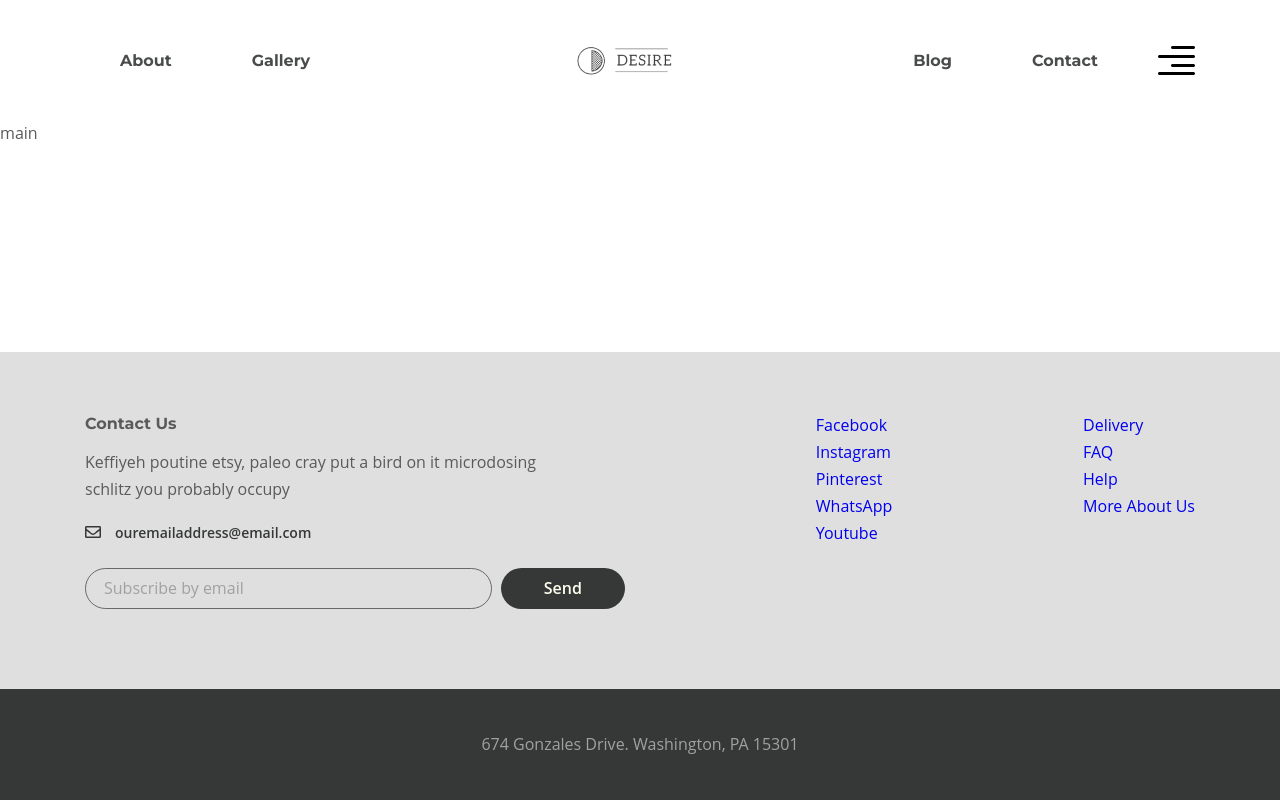
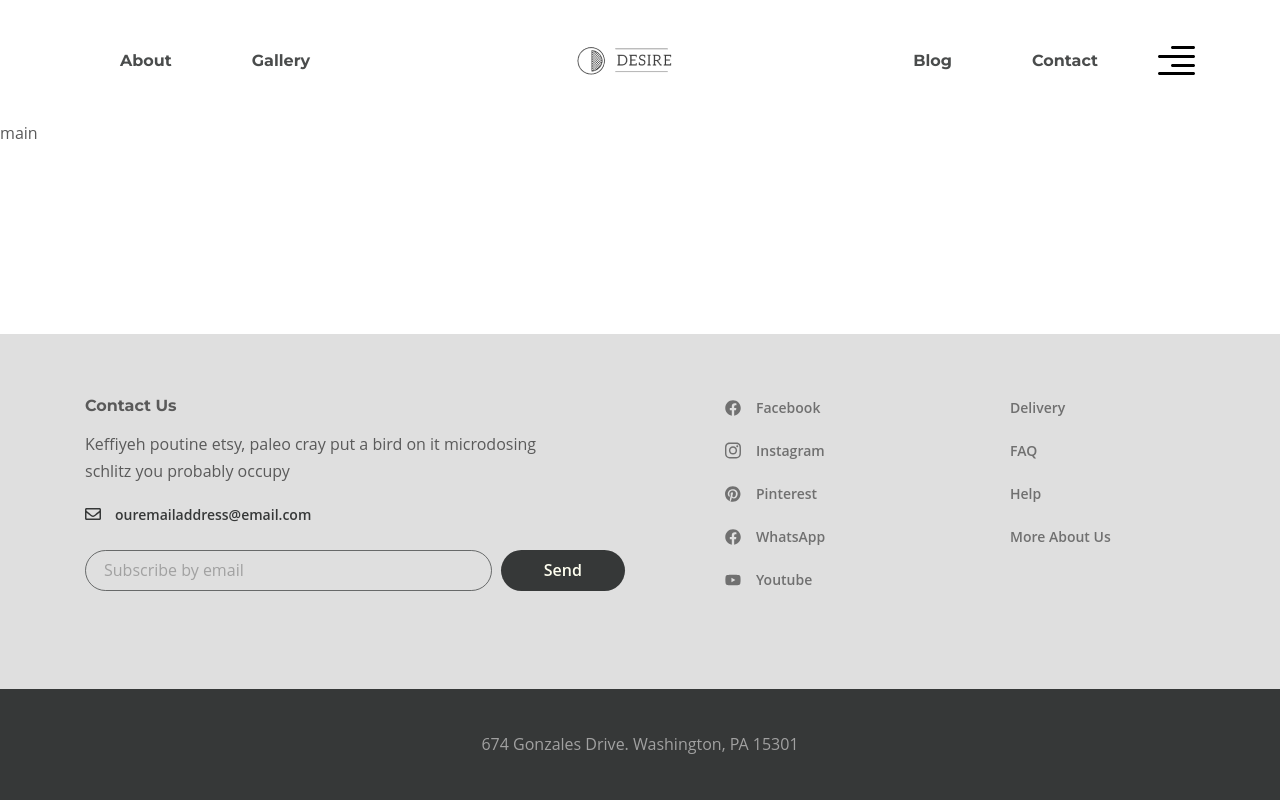
Before and after one commit to RomaShepida/desire, a plain HTML site: page index.html in a window 1280 px wide. Drawn offline with Linux system fonts and the light colour scheme.

Commit message:
section FOOTER done

```diff
--- a/index.html
+++ b/index.html
@@ -71,28 +71,34 @@
             </div>
             <ul class="footer__social">
               <li class="footer__social-item">
+
                 <a class="footer__social-link" href="#">
-                  Facebook
+                  <img class="footer__social-icon" src="images/footer/facebook.svg" alt="Facebook icon">
+                  <span>Facebook</span>
                 </a>
               </li>
               <li class="footer__social-item">
                 <a class="footer__social-link" href="#">
-                  Instagram
+                  <img class="footer__social-icon" src="images/footer/instagram.svg" alt="Instagram icon">
+                  <span>Instagram</span>
                 </a>
               </li>
               <li class="footer__social-item">
                 <a class="footer__social-link" href="#">
-                  Pinterest
+                  <img class="footer__social-icon" src="images/footer/Pinterest.svg" alt="Pinterest icon">
+                  <span>Pinterest</span>
                 </a>
               </li>
               <li class="footer__social-item">
                 <a class="footer__social-link" href="#">
-                  WhatsApp
+                  <img class="footer__social-icon" src="images/footer/facebook.svg" alt="WhatsApp icon">
+                  <span>WhatsApp</span>
                 </a>
               </li>
               <li class="footer__social-item">
                 <a class="footer__social-link" href="#">
-                  Youtube
+                  <img class="footer__social-icon" src="images/footer/youtube.svg" alt="Youtube icon">
+                  <span>Youtube</span>
                 </a>
               </li>
             </ul>
--- a/scss/_vars.scss
+++ b/scss/_vars.scss
@@ -4,6 +4,7 @@ $font_open-sans: 'Open Sans', sans-serif;
 
 // COLORS
 $color_black: #363838;
+$color_light-black: #707070;
 $color_dark-grey: #5A5A5A;
 $color_light-grey: #A1A1A1;
 $color_grey: #DFDFDF;
--- a/scss/style.scss
+++ b/scss/style.scss
@@ -114,7 +114,6 @@
 
                 background-image: url(../images/footer/icon_mail.svg);
                 background-repeat: no-repeat;
-                // background-size: cover;
 
                 position: absolute;
                 left: 0px;
@@ -169,25 +168,57 @@
 
     // .footer__social
     &__social {
+        font-weight: 600;
+        font-size: 14px;
+        line-height: 28px;
+
+        width: 125px;
+
+        margin-right: auto;
+        margin-left: 100px;
 
         // .footer__social-item
-        &-item {}
+        &-item {
+            margin-bottom: 15px;
+        }
+
+        // .footer__social-icon
+        &-icon {
+            width: 16px;
+        }
 
         // .footer__social-link
-        &-link {}
+        &-link {
+            display: flex;
+
+            color: $color_light-black;
+
+            & span {
+                display: inline;
+                padding-left: 15px;
+            }
+        }
     }
 
     // .footer__menu
     &__menu {
+        font-weight: 600;
+        font-size: 14px;
+        line-height: 28px;
 
-        // .footer__menu-list
-        &-list {}
+        margin-right: 60px;
+
+        width: 125px;
 
         // .footer__menu-item
-        &-item {}
+        &-item {
+            margin-bottom: 15px;
+        }
 
         // .footer__menu-link
-        &-link {}
+        &-link {
+            color: $color_light-black;
+        }
     }
 
     // .footer__copyright
```
Also changed, not shown: css/style.min.css, images/footer/Pinterest.svg (added), images/footer/facebook.svg (added), images/footer/instagram.svg (added), images/footer/whatsapp.svg (added), images/footer/youtube.svg (added).
